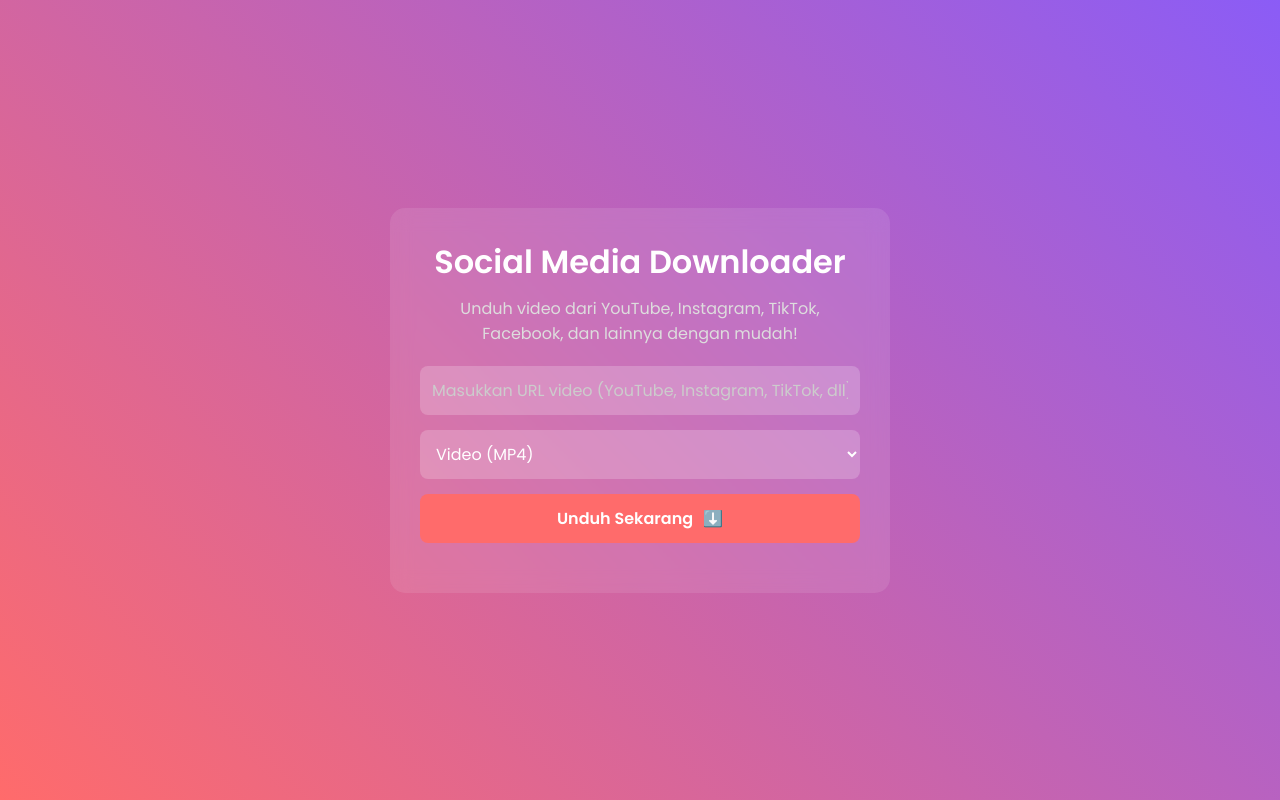
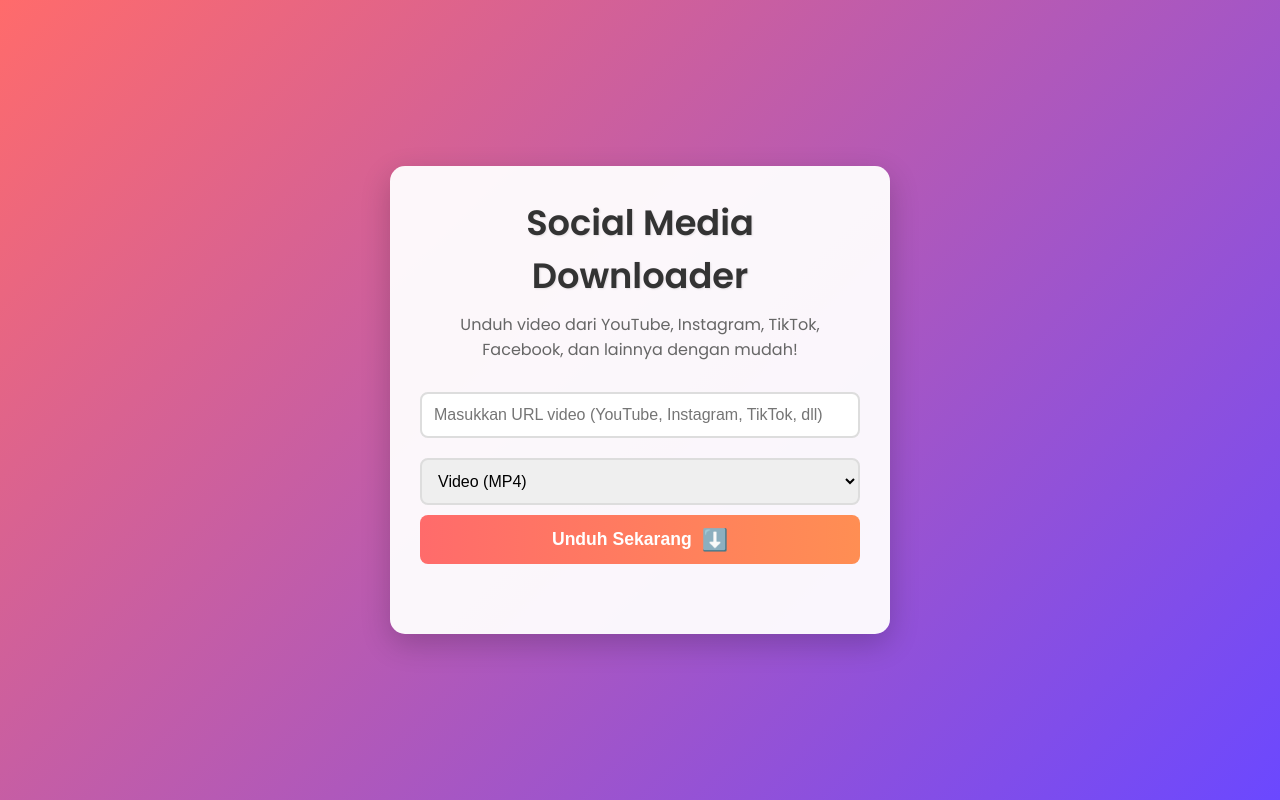
Before and after one commit to CodeDarkSlayer/Media-Downloader, a plain HTML site: page templates/index.html in a window 1280 px wide. Drawn offline with Linux system fonts and the light colour scheme.

Commit message:
Update style.css
Signed-off-by: Ibar <46305888+CodeDarkSlayer@users.noreply.github.com>

```diff
--- a/static/style.css
+++ b/static/style.css
@@ -2,133 +2,131 @@
     margin: 0;
     padding: 0;
     box-sizing: border-box;
-    font-family: 'Poppins', sans-serif;
 }
 
 body {
-    min-height: 100vh;
+    font-family: 'Poppins', sans-serif;
+    background: linear-gradient(135deg, #ff6b6b, #6b48ff);
     display: flex;
     justify-content: center;
     align-items: center;
-    background: linear-gradient(45deg, #ff6b6b, #8b5cf6);
-    color: #fff;
-    padding: 20px;
+    min-height: 100vh;
+    overflow: auto;
 }
 
 .container {
-    background: rgba(255, 255, 255, 0.1);
-    backdrop-filter: blur(10px);
+    background: rgba(255, 255, 255, 0.95);
     padding: 30px;
     border-radius: 15px;
+    box-shadow: 0 10px 30px rgba(0, 0, 0, 0.2);
     text-align: center;
+    width: 90%;
     max-width: 500px;
-    width: 100%;
     animation: fadeIn 1s ease-in-out;
 }
 
 @keyframes fadeIn {
-    from { opacity: 0; transform: translateY(-20px); }
-    to { opacity: 1; transform: translateY(0); }
+    0% { opacity: 0; transform: translateY(-20px); }
+    100% { opacity: 1; transform: translateY(0); }
 }
 
 h1 {
-    font-size: 2rem;
+    color: #333;
+    font-size: 2.2em;
     margin-bottom: 10px;
-    color: #fff;
+    text-shadow: 1px 1px 2px rgba(0, 0, 0, 0.1);
 }
 
 p {
-    font-size: 1rem;
+    color: #666;
     margin-bottom: 20px;
-    color: #ddd;
-}
-
-form {
-    display: flex;
-    flex-direction: column;
-    gap: 15px;
 }
 
 input, select {
+    width: 100%;
     padding: 12px;
-    border: none;
+    margin: 10px 0;
+    border: 2px solid #ddd;
     border-radius: 8px;
-    font-size: 1rem;
-    outline: none;
-    background: rgba(255, 255, 255, 0.2);
-    color: #fff;
+    font-size: 1em;
+    transition: border-color 0.3s ease;
 }
 
-input::placeholder {
-    color: #ccc;
+input:focus, select:focus {
+    border-color: #ff6b6b;
+    outline: none;
 }
 
 .download-btn {
     display: flex;
     align-items: center;
     justify-content: center;
-    gap: 10px;
+    width: 100%;
     padding: 12px;
-    background: #ff6b6b;
+    background: linear-gradient(90deg, #ff6b6b, #ff8e53);
     border: none;
     border-radius: 8px;
-    color: #fff;
-    font-size: 1rem;
+    color: white;
+    font-size: 1.1em;
     font-weight: 600;
     cursor: pointer;
-    transition: background 0.3s, transform 0.1s;
+    transition: transform 0.2s ease, background 0.3s ease;
 }
 
 .download-btn:hover {
-    background: #e55a5a;
     transform: scale(1.05);
+    background: linear-gradient(90deg, #ff8e53, #ff6b6b);
 }
 
-.download-btn .arrow {
-    width: 20px;
-    height: 20px;
-    fill: #fff;
-    transition: transform 0.3s;
+.download-btn .btn-icon {
+    margin-left: 10px;
+    font-size: 1.2em;
+    animation: bounce 1s infinite;
 }
 
-.download-btn:hover .arrow {
-    transform: translateX(5px);
+@keyframes bounce {
+    0%, 100% { transform: translateY(0); }
+    50% { transform: translateY(-5px); }
+}
+
+.status {
+    margin-top: 20px;
+    padding: 10px;
+    border-radius: 8px;
+    font-size: 0.9em;
+}
+
+.status.success {
+    background-color: #d4edda;
+    color: #155724;
+}
+
+.status.error {
+    background-color: #f8d7da;
+    color: #721c24;
 }
 
 .loading {
     display: flex;
     align-items: center;
+    justify-content: center;
     gap: 10px;
-    margin-top: 20px;
-    color: #fff;
-}
-
-.loading.hidden {
-    display: none;
 }
 
 .spinner {
-    width: 24px;
-    height: 24px;
-    border: 3px solid #fff;
+    width: 20px;
+    height: 20px;
+    border: 3px solid #ff6b6b;
     border-top: 3px solid transparent;
     border-radius: 50%;
     animation: spin 1s linear infinite;
 }
 
 @keyframes spin {
-    to { transform: rotate(360deg); }
+    0% { transform: rotate(0deg); }
+    100% { transform: rotate(360deg); }
 }
 
-.status {
-    margin-top: 20px;
-    font-size: 1rem;
+.hidden {
+    display: none;
 }
-
-.status.success {
-    color: #00ff00;
-}
-
-.status.error {
-    color: #ff0000;
-}
```
